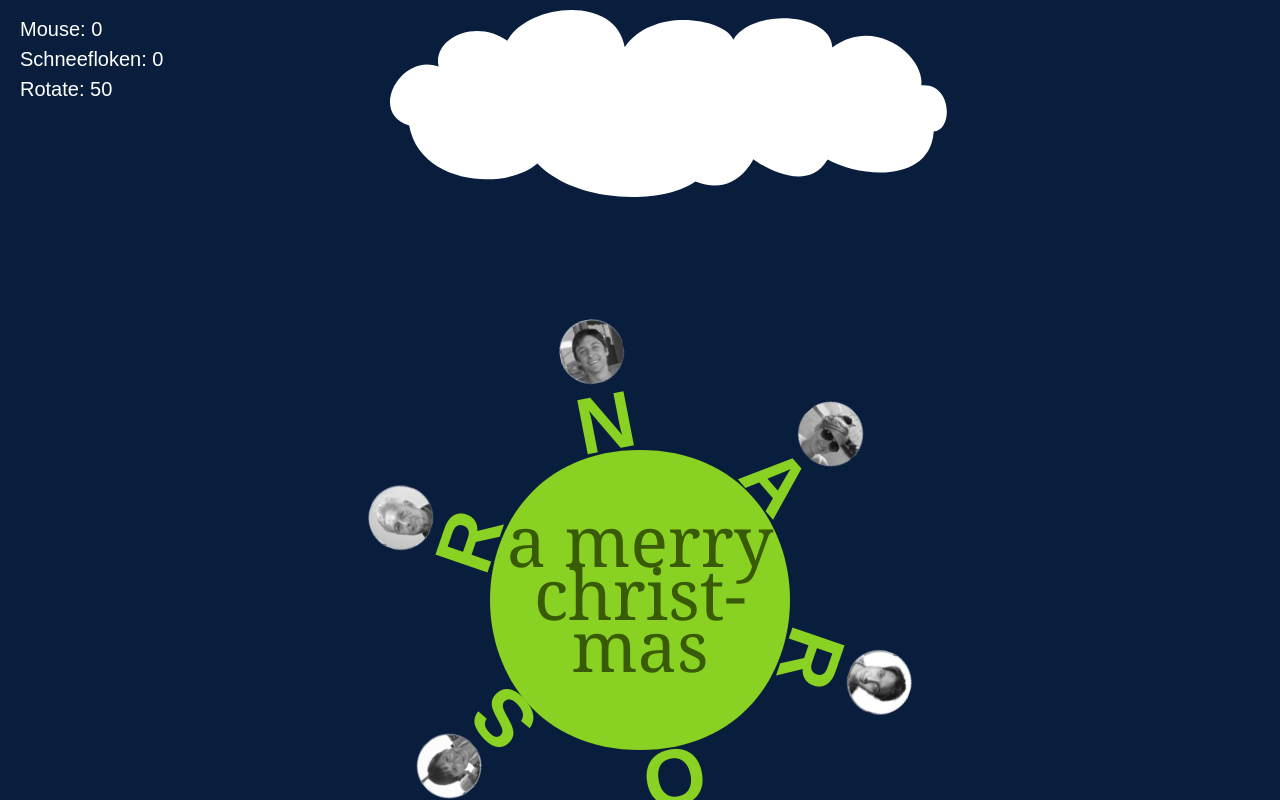
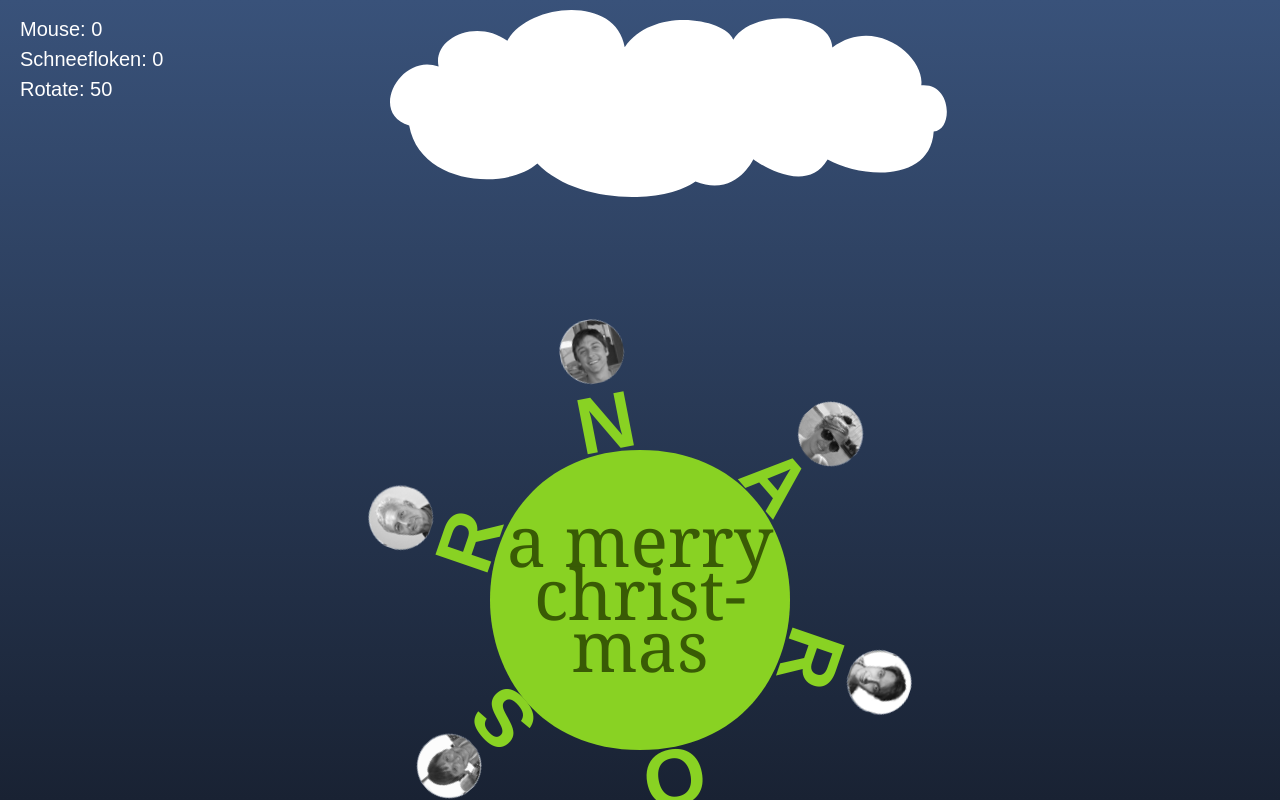
Before and after one commit to nahakiole/GlauserChristmas, a plain HTML site: page index.html in a window 1280 px wide. Drawn offline with nearby package versions, Linux system fonts and the light colour scheme; animation ran at ten frames a second.

Commit message:
Added Gradient

```diff
--- a/css/main.css
+++ b/css/main.css
@@ -101,7 +101,10 @@ textarea {
 body, html {
     height: 100%;
     width: 100%;
-    background: #091e3d;
+    background: -moz-linear-gradient(top, #39527a, #192233);
+    background: -webkit-linear-gradient(top, #39527a, #192233);
+    background: linear-gradient(top, #39527a, #192233);
+    /*background: #091e3d ;*/
 
 }
 
```
